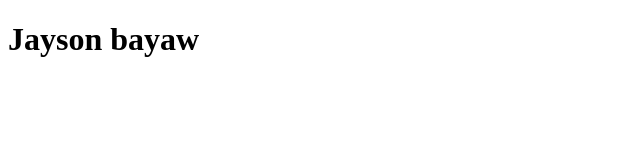
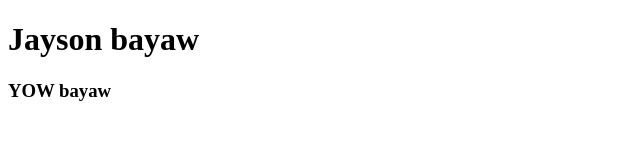
Before and after one commit to paulrocky/blue-phenix.webproject, a plain HTML site: page index.html in a window 1280 px wide. Shown: the whole page, without its empty margins (0-640 px from the left). Drawn offline with Linux system fonts and the light colour scheme.

Commit message:
new update

```diff
--- a/index.html
+++ b/index.html
@@ -7,5 +7,6 @@
 </head>
 <body>
     <h1>Jayson bayaw</h1>
+    <h3> YOW bayaw</h3>
 </body>
 </html>
```
